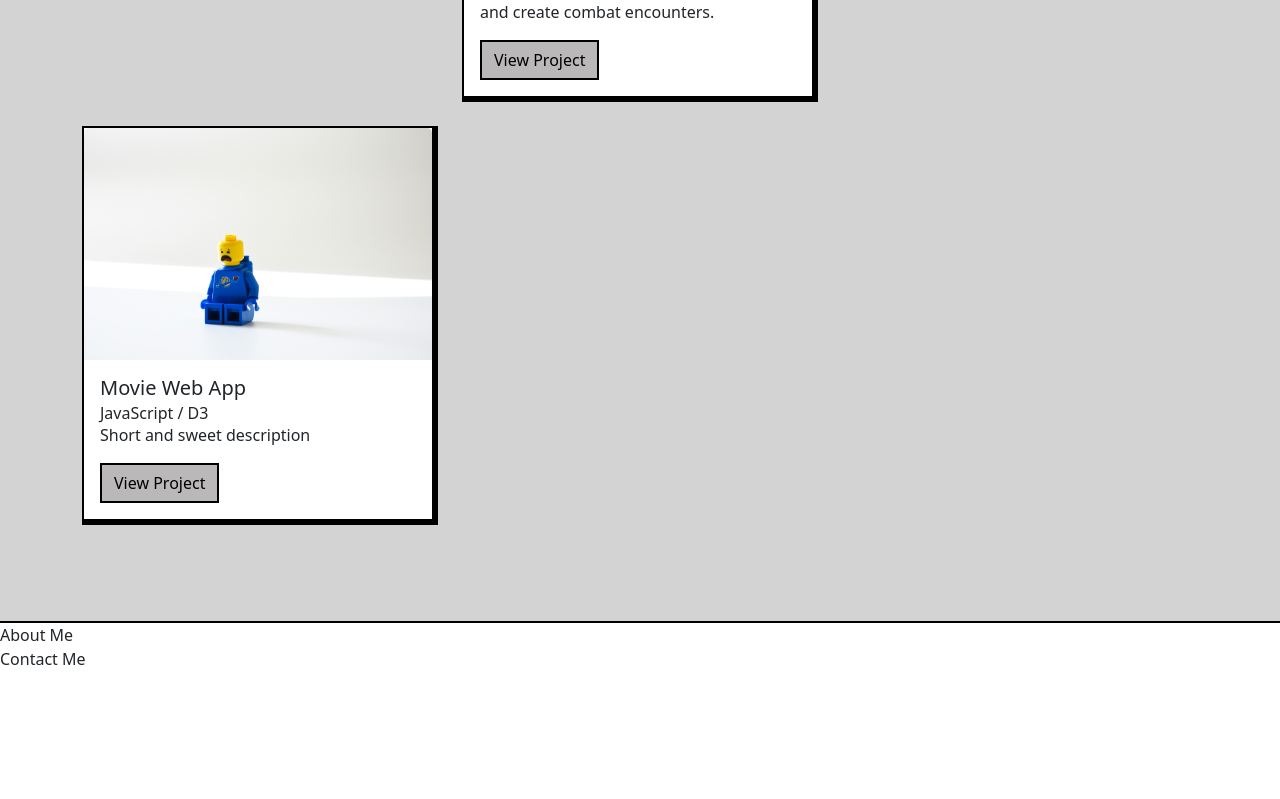
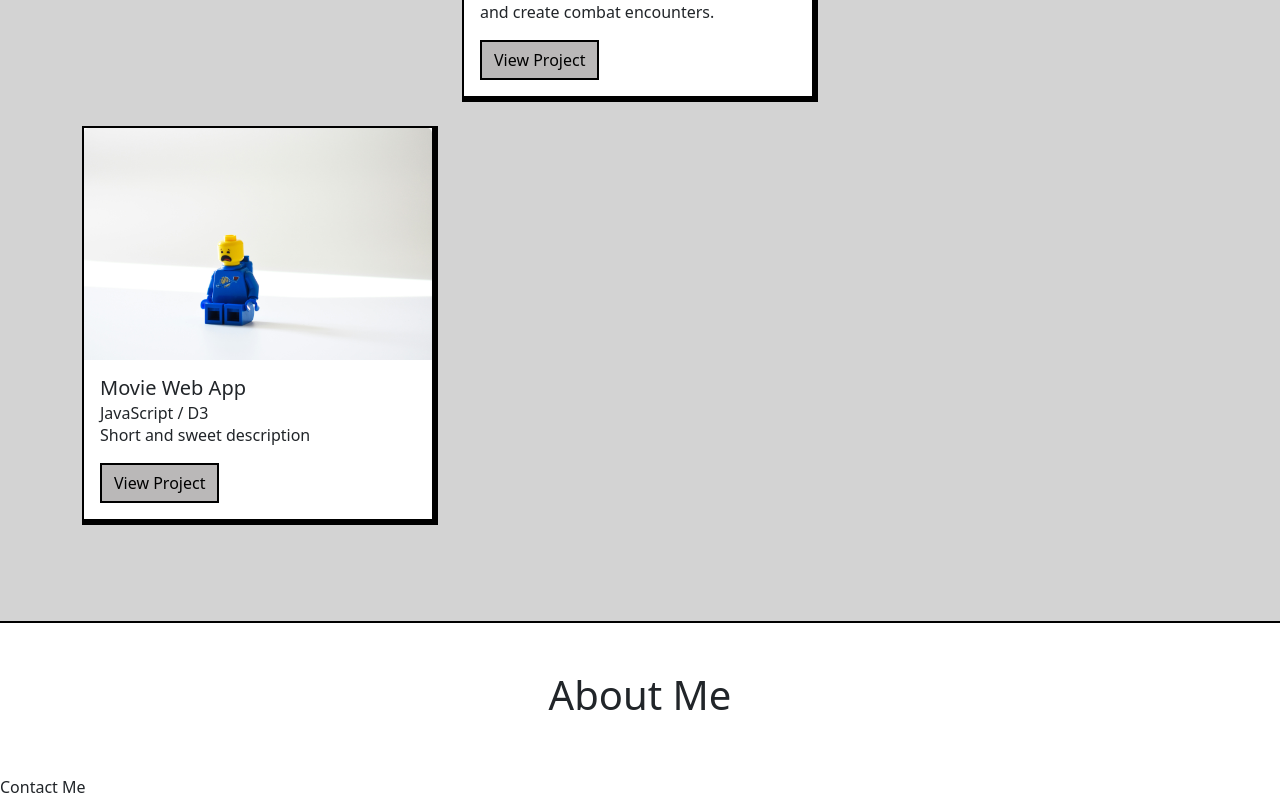
Before and after one commit to ethramos22/portfolio, a React (Create React App) app: page / in a window 1280 px wide. Shown: the part 1089-1888 px from the top of the page. Before the commit the page ends 1760 px from the top, so only its background shows below. Built offline with nearby package versions, Linux system fonts and the light colour scheme.

Commit message:
update html

```diff
--- a/public/index.html
+++ b/public/index.html
@@ -7,7 +7,7 @@
     <meta name="theme-color" content="#000000" />
     <meta
       name="description"
-      content="Web site created using create-react-app"
+      content="Portfolio site for Ethan Ramos"
     />
     <link rel="apple-touch-icon" href="%PUBLIC_URL%/logo192.png" />
     <!--
@@ -24,7 +24,7 @@
       work correctly both with client-side routing and a non-root public URL.
       Learn how to configure a non-root public URL by running `npm run build`.
     -->
-    <title>React App</title>
+    <title>Ethan Ramos</title>
   </head>
   <body>
     <noscript>You need to enable JavaScript to run this app.</noscript>
--- a/src/App.css
+++ b/src/App.css
@@ -5,6 +5,10 @@
 
 html {
   scroll-behavior: smooth;
+}
+
+.center {
+  text-align: center;
 }
 
 .btn {
--- a/src/App.js
+++ b/src/App.js
@@ -8,6 +8,7 @@ import About from './components/About';
 import Contact from './components/Contact'
 import Navigation from './components/Navigation';
 import QuickLinks from './components/QuickLinks';
+
 
 function App() {
   return (
--- a/src/components/About.jsx
+++ b/src/components/About.jsx
@@ -1,9 +1,10 @@
 import React from 'react'
+import { Container } from 'react-bootstrap'
 
 export default function About() {
   return (
-    <div>
-      About Me
-    </div>
+    <Container className='mx-auto py-5'>
+      <h1 className='center'>About Me</h1>
+    </Container>
   )
 }
```
